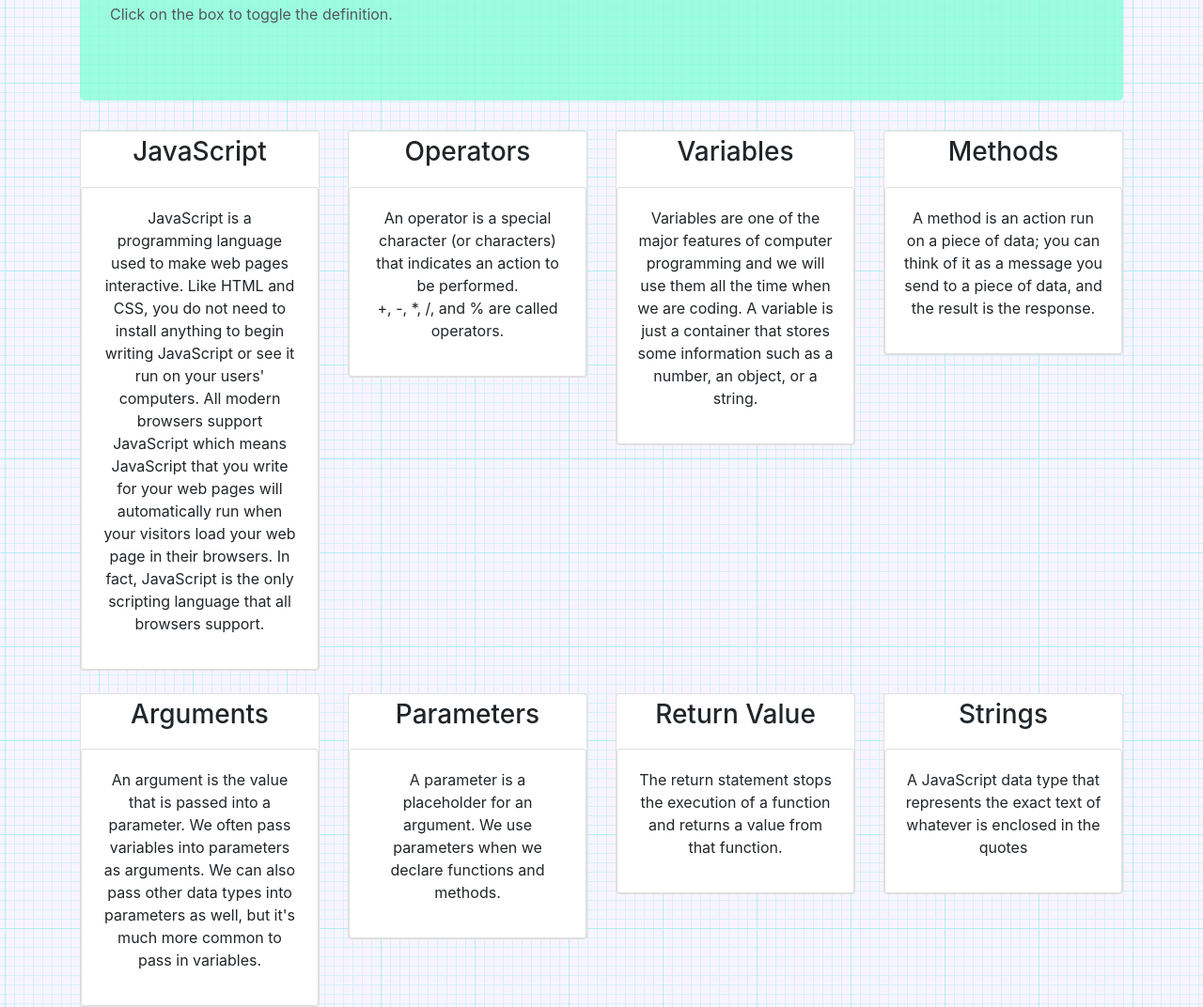
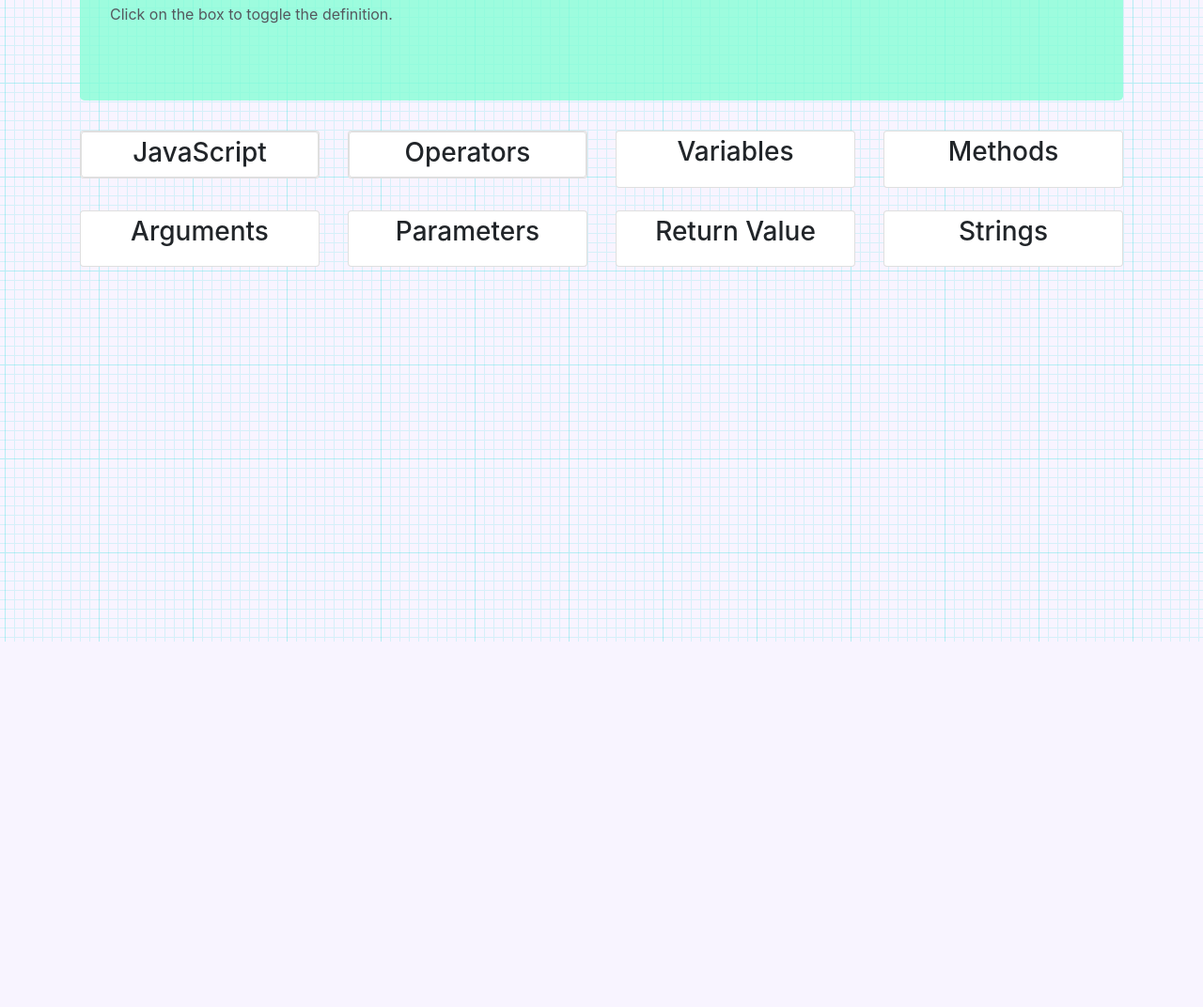
Before and after one commit to niccikaufman/flashcard-site, a plain HTML site: page index.html in a window 1280 px wide. Shown: the part 117-1189 px from the top of the page at 94% size. After the commit the page ends 800 px from the top, so only its background shows below. Drawn offline with Linux system fonts and the light colour scheme.

Commit message:
add card-showing styling which hides definitions by default

```diff
--- a/css/styles.css
+++ b/css/styles.css
@@ -7,10 +7,9 @@
   color: aquamarine;
 }
 
-#card-showing {
+.card-showing {
   display: none;
 }
-
 .card-hidden{
   text-align: center;
   position: relative;
--- a/index.html
+++ b/index.html
@@ -18,22 +18,22 @@
       <div class="row">
         <div class="col-md-3">
           <div class="card">
-            <div class="card-title">
+            <div class="card-hidden">
               <h3 class="card-btn">JavaScript</h3>
             </div>
-            <div class="card-body card-hidden">
-              <p class="definition">
+            <div class="card-body card-showing">
+              <p class="def-btn definition">
               JavaScript is a programming language used to make web pages interactive. Like HTML and CSS, you do not need to install anything to begin writing JavaScript or see it run on your users' computers. All modern browsers support JavaScript which means JavaScript that you write for your web pages will automatically run when your visitors load your web page in their browsers. In fact, JavaScript is the only scripting language that all browsers support.</p>
             </div>
           </div>
         </div>
         <div class="col-md-3">
           <div class="card">
-            <div class="card-title">
+            <div class="card-hidden">
               <h3 class="card-btn">Operators</h3>
             </div>
-            <div class="card-body card-hidden">
-              <p class="definition">An operator is a special character (or characters) that indicates an action to be performed.
+            <div class="card-body card-showing">
+              <p class="def-btn definition">An operator is a special character (or characters) that indicates an action to be performed.
               <br>
               +, -, *, /, and % are called operators.
               </p>
@@ -45,7 +45,7 @@
             <div class="card-title">
               <h3 class="card-btn">Variables</h3>
             </div>
-            <div class="card-body card-hidden">
+            <div class="card-body card-showing">
               <p class="definition">Variables are one of the major features of computer programming and we will use them all the time when we are coding. A variable is just a container that stores some information such as a number, an object, or a string.
               </p>
             </div>
@@ -56,13 +56,12 @@
             <div class="card-title">
               <h3 class="card-btn">Methods</h3>
             </div>
-            <div class="card-body card-hidden">
+            <div class="card-body card-showing">
               <p class="definition">A method is an action run on a piece of data; you can think of it as a message you send to a piece of data, and the result is the response.
               </p>
             </div>
           </div>
         </div>
-
       </div>
       <br>
       <div class="row">
@@ -71,7 +70,7 @@
             <div class="card-title">
               <h3 class="card-btn">Arguments</h3>
             </div>
-            <div class="card-body card-hidden">
+            <div class="card-body card-showing">
               <p class="definition ">An argument is the value that is passed into a parameter. We often pass variables into parameters as arguments. We can also pass other data types into parameters as well, but it's much more common to pass in variables.
               </p>
             </div>
@@ -82,7 +81,7 @@
             <div class="card-title">
               <h3 class="card-btn">Parameters</h3>
             </div>
-            <div class="card-body card-hidden">
+            <div class="card-body card-showing">
               <p class="definition">A parameter is a placeholder for an argument. We use parameters when we declare functions and methods.
               </p>
             </div>
@@ -93,7 +92,7 @@
             <div class="card-title">
               <h3 class="card-btn">Return Value</h3>
             </div>
-            <div class="card-body card-hidden">
+            <div class="card-body card-showing">
               <p class="definition">The return statement stops the execution of a function and returns a value from that function.
               </p>
             </div>
@@ -104,7 +103,7 @@
             <div class="card-title">
               <h3 class="card-btn">Strings</h3>
             </div>
-            <div class="card-body card-hidden">
+            <div class="card-body card-showing">
               <p class="definition">A JavaScript data type that represents the exact text of whatever is enclosed in the quotes
               </p>
             </div>
--- a/js/scripts.js
+++ b/js/scripts.js
@@ -1,6 +1,7 @@
 $(document).ready(function(){
   $(".card-btn").click(function(){
+    $(".card-hidden").toggle();
     $(".card-showing").toggle();
-    $(".card-hidden").toggle();
+
   });
 });
```
